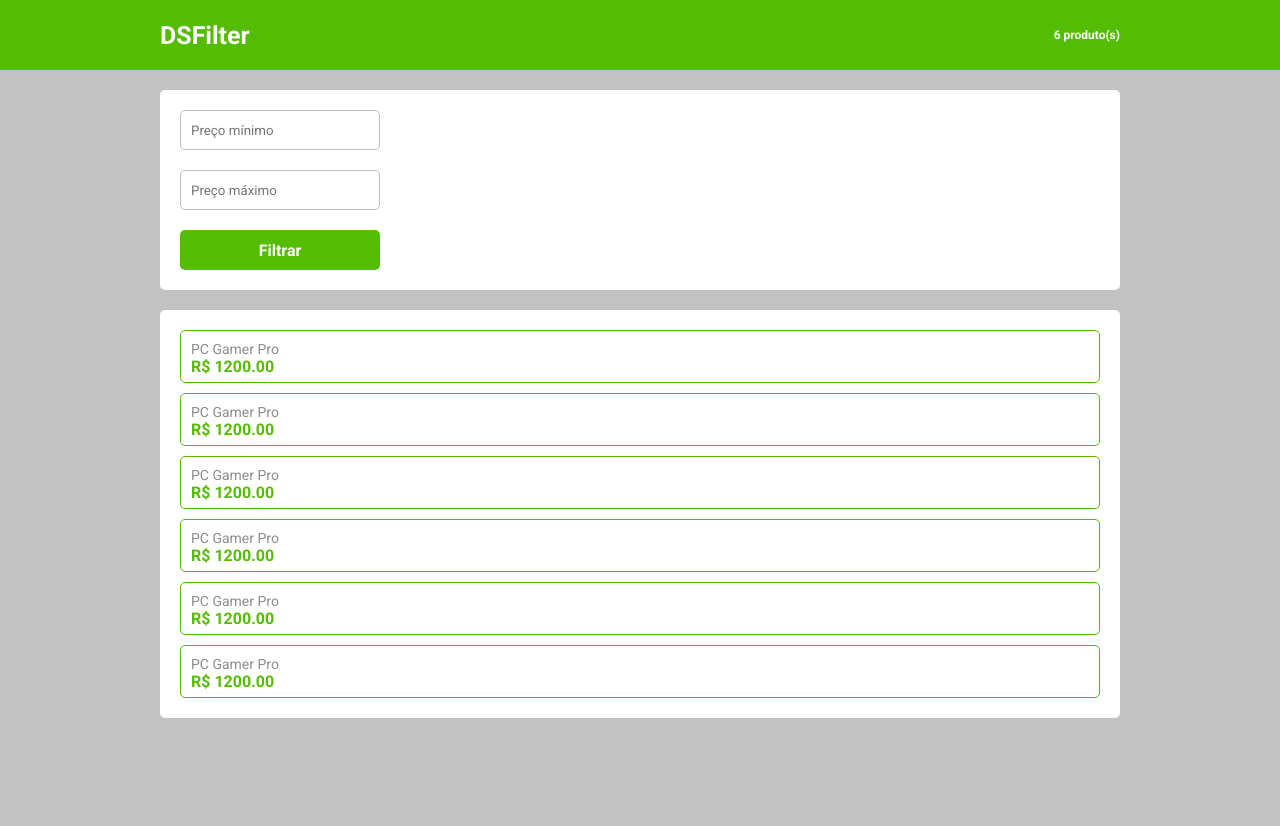
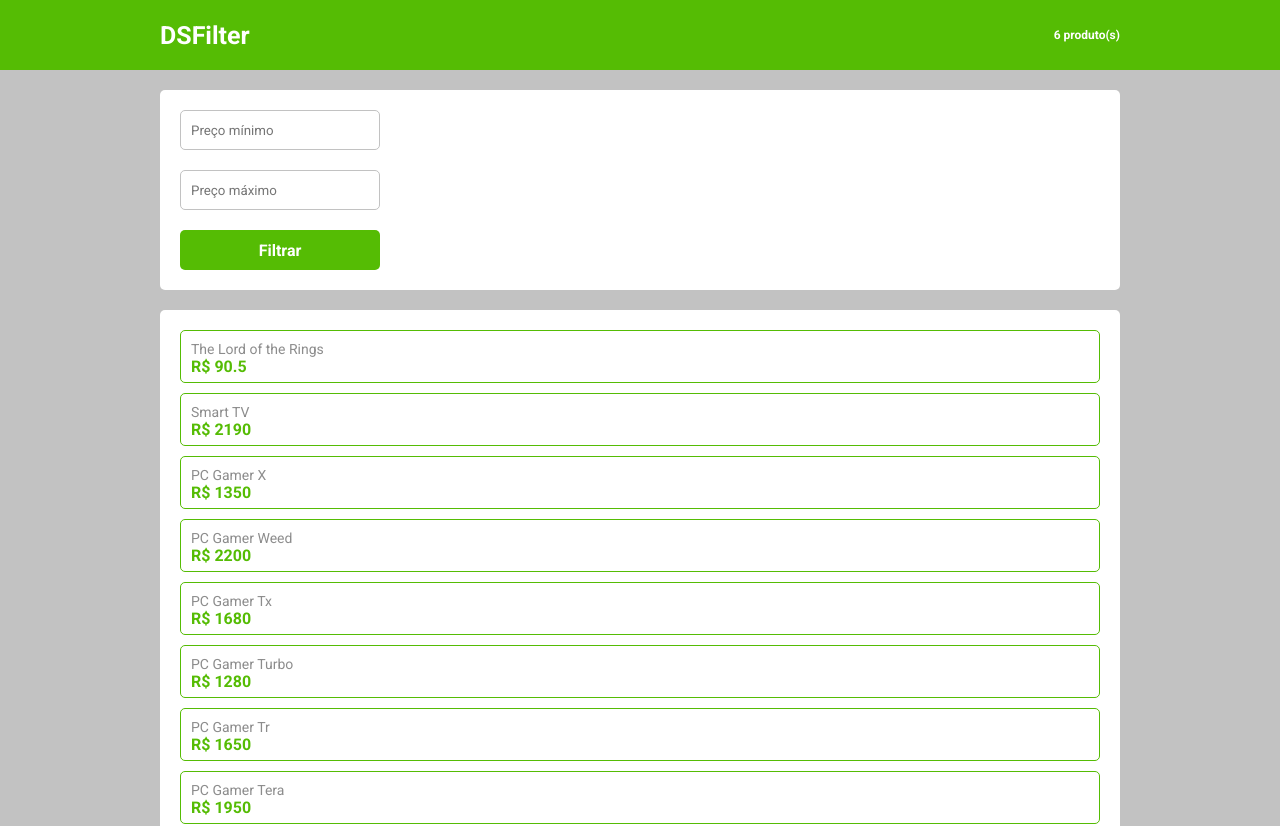
Before and after one commit to PauloSergioo/Desafio-DSFilter, a React (Vite) app: page / in a window 1280 px wide. Shown: the top 826 px of the page. Before the commit the page ends 800 px from the top, so only its background shows below. Built offline with nearby package versions, Linux system fonts and the light colour scheme.

Commit message:
Dynamically Showing Catalog

```diff
--- a/src/components/CardListing/index.tsx
+++ b/src/components/CardListing/index.tsx
@@ -1,15 +1,14 @@
+import "./styles.css";
+import * as productService from "../../services/data";
 import Products from "../Products";
-import "./styles.css";
 
 export default function CardListing() {
   return (
     <div className="card-listing dsf-container">
-      <Products />
-      <Products />
-      <Products />
-      <Products />
-      <Products />
-      <Products />
+            {
+                productService.findAll().map(
+                    product => <Products key={product.id} data={product} />)
+            }
     </div>
   );
 }
--- a/src/components/Products/index.tsx
+++ b/src/components/Products/index.tsx
@@ -1,10 +1,15 @@
+import { ProductDTO } from "../../models/product";
 import "./styles.css";
 
-export default function Products() {
+type Props = {
+  data: ProductDTO;
+};
+
+export default function Products({ data }: Props) {
   return (
     <div className="card-products">
-      <h5>PC Gamer Pro</h5>
-      <h6>R$ 1200.00</h6>
+      <h5>{data.name}</h5>
+      <h6>R$ {data.price}</h6>
     </div>
   );
 }
--- a/src/utils/data.ts
+++ b/src/services/data.ts
@@ -1,4 +1,8 @@
 import { ProductDTO } from "../models/product";
+
+export function findAll() : ProductDTO[] {
+  return products;
+}
 
 export function findByPrice(min: number, max: number): ProductDTO[] {
     return products
```
